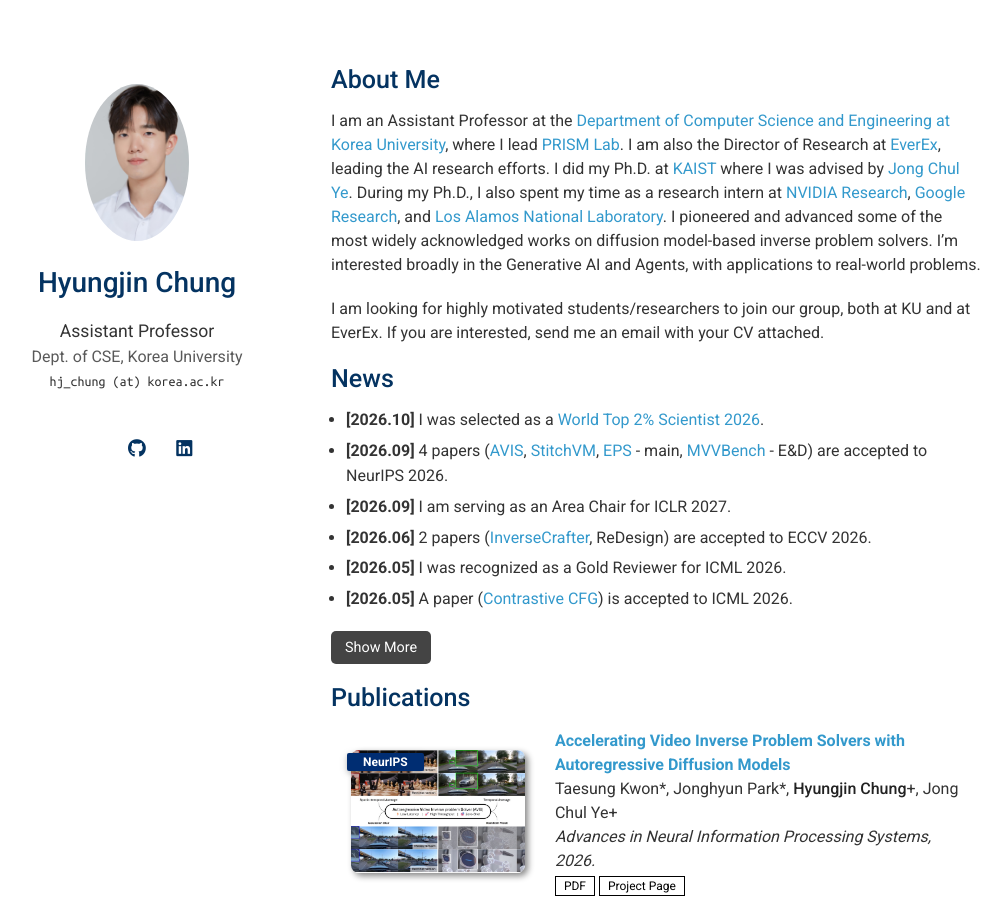
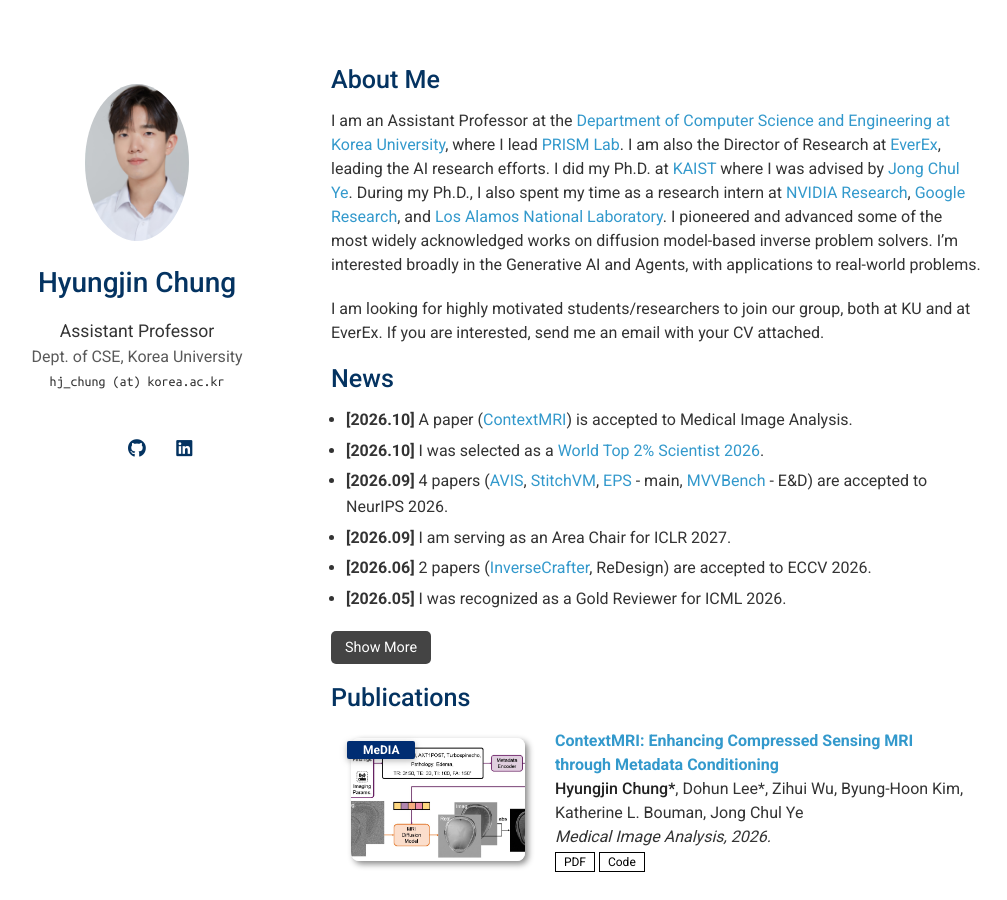
Before and after one commit to hyungjin-chung/hyungjin-chung.github.io, a Jekyll site: the page built from index.md, in a window 1280 px wide and 900 px high. Shown: the whole window, without its empty margins (139-1146 px from the left). Built offline with Jekyll 4.4.1, drawn with Linux system fonts in a browser that asks for light colours; a style sheet for code colours, icons or effects is not loaded.

Commit message:
contextmri media
Co-Authored-By: Claude Opus 5.5 (1M context) <noreply@anthropic.com>

```diff
--- a/_data/publications.yml
+++ b/_data/publications.yml
@@ -1,4 +1,12 @@
 main:
+  - title: "ContextMRI: Enhancing Compressed Sensing MRI through Metadata Conditioning"
+    authors: <strong>Hyungjin Chung*</strong>, Dohun Lee*, Zihui Wu, Byung-Hoon Kim, Katherine L. Bouman, Jong Chul Ye
+    conference_short: MeDIA
+    conference: Medical Image Analysis, 2026.
+    pdf: https://arxiv.org/abs/2501.04284
+    code: https://github.com/DoHunLee1/ContextMRI
+    image: /assets/img/publications/2026/contextmri.jpg
+
   - title: "Accelerating Video Inverse Problem Solvers with Autoregressive Diffusion Models"
     authors: Taesung Kwon*, Jonghyun Park*, <strong>Hyungjin Chung</strong>+, Jong Chul Ye+
     conference_short: NeurIPS
--- a/index.md
+++ b/index.md
@@ -11,13 +11,14 @@ I am looking for highly motivated students/researchers to join our group, both a
 ## News
 
 <ul id="news-list">
+  <li><b>[2026.10]</b> A paper (<a href="https://arxiv.org/abs/2501.04284">ContextMRI</a>) is accepted to Medical Image Analysis.</li>
   <li><b>[2026.10]</b> I was selected as a <a href="https://elsevier.digitalcommonsdata.com/datasets/btchxktzyw/9">World Top 2% Scientist 2026</a>.</li>
   <li><b>[2026.09]</b> 4 papers (<a href="https://arxiv.org/abs/2605.20624">AVIS</a>, <a href="https://arxiv.org/abs/2605.19804">StitchVM</a>, <a href="https://arxiv.org/abs/2606.17048">EPS</a> - main, <a href="https://arxiv.org/abs/2609.30952">MVVBench</a> - E&D) are accepted to NeurIPS 2026.</li>
   <li><b>[2026.09]</b> I am serving as an Area Chair for ICLR 2027.</li>
   <li><b>[2026.06]</b> 2 papers (<a href="https://arxiv.org/abs/2512.05672">InverseCrafter</a>, ReDesign) are accepted to ECCV 2026.</li>
   <li><b>[2026.05]</b> I was recognized as a Gold Reviewer for ICML 2026.</li>
-  <li><b>[2026.05]</b> A paper (<a href="https://arxiv.org/abs/2411.17077">Contrastive CFG</a>) is accepted to ICML 2026.</li>
   <div id="more-news" style="display: none;">
+    <li><b>[2026.05]</b> A paper (<a href="https://arxiv.org/abs/2411.17077">Contrastive CFG</a>) is accepted to ICML 2026.</li>
     <li><b>[2026.04]</b> 2 papers (<a href="https://arxiv.org/abs/2511.19827">ReDirector</a> - main, <a href="https://arxiv.org/abs/2509.08016">VPS</a> - findings) are accepted to CVPR 2026.</li>
     <li><b>[2026.02]</b> A paper (<a href="https://openreview.net/forum?id=N51nP3TBwR">BDO</a>) is accepted to ICLR 2026.</li>
     <li><b>[2025.11]</b> I was selected as a <a href="https://www.elsevier.com/ko-kr/promotions/worlds-top-researchers">World Top 2% Scientist 2025</a>.</li>
```
Also changed, not shown: assets/img/publications/2026/contextmri.jpg (added), 1 other file.
